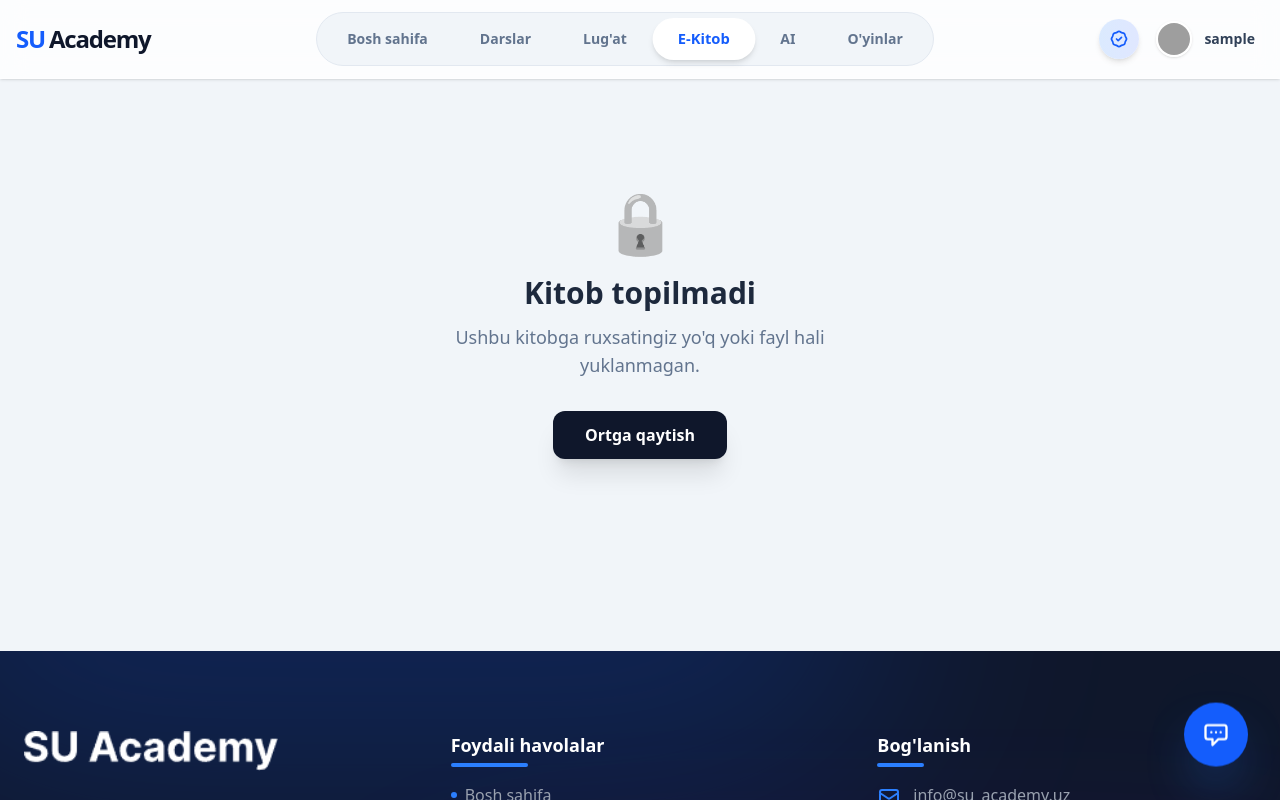
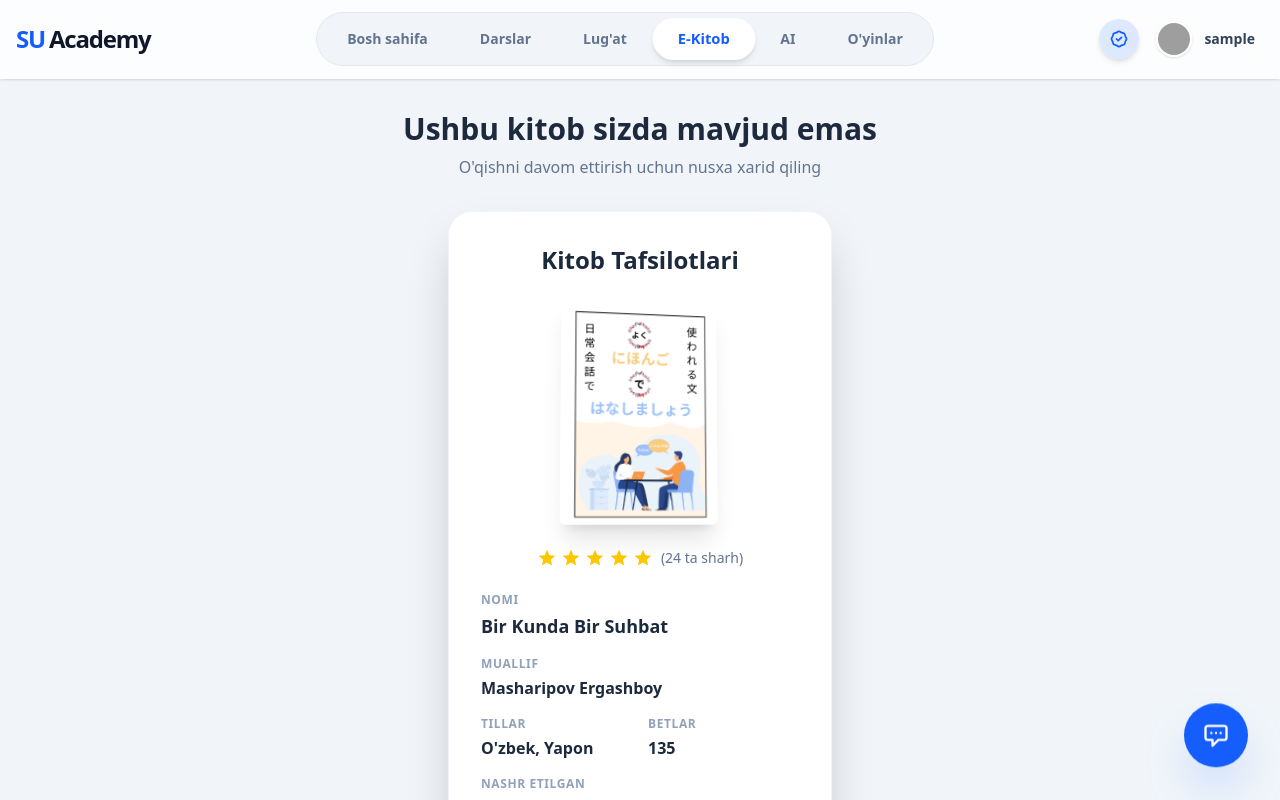
Before and after one commit to MasharipovErgashboy/suacademy-frontend, a Next.js app: page /ebooks/reader in a window 1280 px wide. Shown: the top 800 px of the page. Built offline with nearby package versions, Linux system fonts and the light colour scheme; no server answers; sample sign-in values are in the browser's storage; grey boxes are pictures that could not be loaded.

Commit message:
feat: complete integration of book info card with purchase link

```diff
--- a/app/ebooks/reader/page.tsx
+++ b/app/ebooks/reader/page.tsx
@@ -5,6 +5,7 @@ import { useRouter } from "next/navigation";
 import { isAuthenticated, fetchWithAuth, BACKEND_URL } from "../../lib/auth";
 import Header from "../../components/Header";
 import Footer from "../../components/Footer";
+import BookInfoCard from "../../components/BookInfoCard";
 import dynamic from "next/dynamic";
 import { motion, AnimatePresence, Variants } from "framer-motion";
 import { pdfjs } from 'react-pdf';
@@ -58,6 +59,7 @@ export default function EBookReaderPage() {
     const [numPages, setNumPages] = useState<number | null>(null);
     const [scale, setScale] = useState(1.0);
     const [direction, setDirection] = useState(0);
+    const [showInfoModal, setShowInfoModal] = useState(false);
 
     useEffect(() => {
         // Auth check
@@ -173,11 +175,40 @@ export default function EBookReaderPage() {
                                 >
                                     <svg className="w-6 h-6" fill="none" stroke="currentColor" viewBox="0 0 24 24"><path strokeLinecap="round" strokeLinejoin="round" strokeWidth={2.5} d="M9 5l7 7-7 7" /></svg>
                                 </button>
+
+                                {/* Info Button */}
+                                <div className="w-px h-8 bg-slate-200 mx-2"></div>
+                                <button
+                                    onClick={() => setShowInfoModal(!showInfoModal)}
+                                    className={`w-12 h-12 flex items-center justify-center rounded-xl transition-all shadow-sm ${showInfoModal ? 'bg-blue-500 text-white' : 'bg-slate-100 text-slate-700 hover:bg-blue-50 text-blue-600'}`}
+                                >
+                                    <svg className="w-6 h-6" fill="none" stroke="currentColor" viewBox="0 0 24 24"><path strokeLinecap="round" strokeLinejoin="round" strokeWidth={2.5} d="M13 16h-1v-4h-1m1-4h.01M21 12a9 9 0 11-18 0 9 9 0 0118 0z" /></svg>
+                                </button>
                             </div>
+
+                            {/* Book Info Modal Overlay (Conditional) */}
+                            <AnimatePresence>
+                                {showInfoModal && (
+                                    <div className="absolute inset-0 z-40 flex items-center justify-center min-h-[600px] pointer-events-none">
+                                        <div className="pointer-events-auto">
+                                            <div className="absolute inset-0 bg-white/10 backdrop-blur-sm rounded-xl -m-4"></div>
+                                            <div className="relative z-50">
+                                                <button
+                                                    onClick={() => setShowInfoModal(false)}
+                                                    className="absolute -top-4 -right-4 w-8 h-8 bg-white rounded-full shadow-lg flex items-center justify-center text-slate-500 hover:text-red-500 z-50 transition-transform hover:scale-110"
+                                                >
+                                                    ✕
+                                                </button>
+                                                <BookInfoCard />
+                                            </div>
+                                        </div>
+                                    </div>
+                                )}
+                            </AnimatePresence>
 
                             {/* PDF Viewer Container */}
                             <div
-                                className="bg-white p-1 shadow-2xl rounded-sm relative min-h-[600px] flex justify-center items-center"
+                                className={`bg-white p-1 shadow-2xl rounded-sm relative min-h-[600px] flex justify-center items-center transition-opacity duration-300 ${showInfoModal ? 'opacity-20 blur-sm pointer-events-none' : 'opacity-100'}`}
                                 onContextMenu={(e) => e.preventDefault()}
                                 style={{
                                     boxShadow: "0 20px 50px -12px rgba(0, 0, 0, 0.25)"
@@ -225,17 +256,18 @@ export default function EBookReaderPage() {
 
                     </div>
                 ) : (
-                    <div className="text-center py-20 animate-in fade-in zoom-in duration-500">
-                        <div className="text-6xl mb-6 grayscale opacity-80">🔒</div>
-                        <h2 className="text-3xl font-bold text-slate-800 mb-3">Kitob topilmadi</h2>
-                        <p className="text-slate-500 max-w-md mx-auto mb-8 text-lg">
-                            Ushbu kitobga ruxsatingiz yo'q yoki fayl hali yuklanmagan.
-                        </p>
+                    // Display Book Info Card when book is strictly NOT found (e.g., waiting for purchase)
+                    <div className="flex flex-col items-center justify-center min-h-[80vh] w-full animate-in fade-in zoom-in duration-500">
+                        <div className="mb-8 text-center">
+                            <h2 className="text-3xl font-bold text-slate-800 mb-2">Ushbu kitob sizda mavjud emas</h2>
+                            <p className="text-slate-500">O'qishni davom ettirish uchun nusxa xarid qiling</p>
+                        </div>
+                        <BookInfoCard />
                         <button
                             onClick={() => router.push('/ebooks')}
-                            className="px-8 py-3 bg-slate-900 text-white font-bold rounded-xl hover:bg-slate-800 transition-all hover:scale-105 shadow-xl"
+                            className="mt-8 text-slate-500 hover:text-slate-800 font-medium underline underline-offset-4"
                         >
-                            Ortga qaytish
+                            Bosh sahifaga qaytish
                         </button>
                     </div>
                 )}
```
